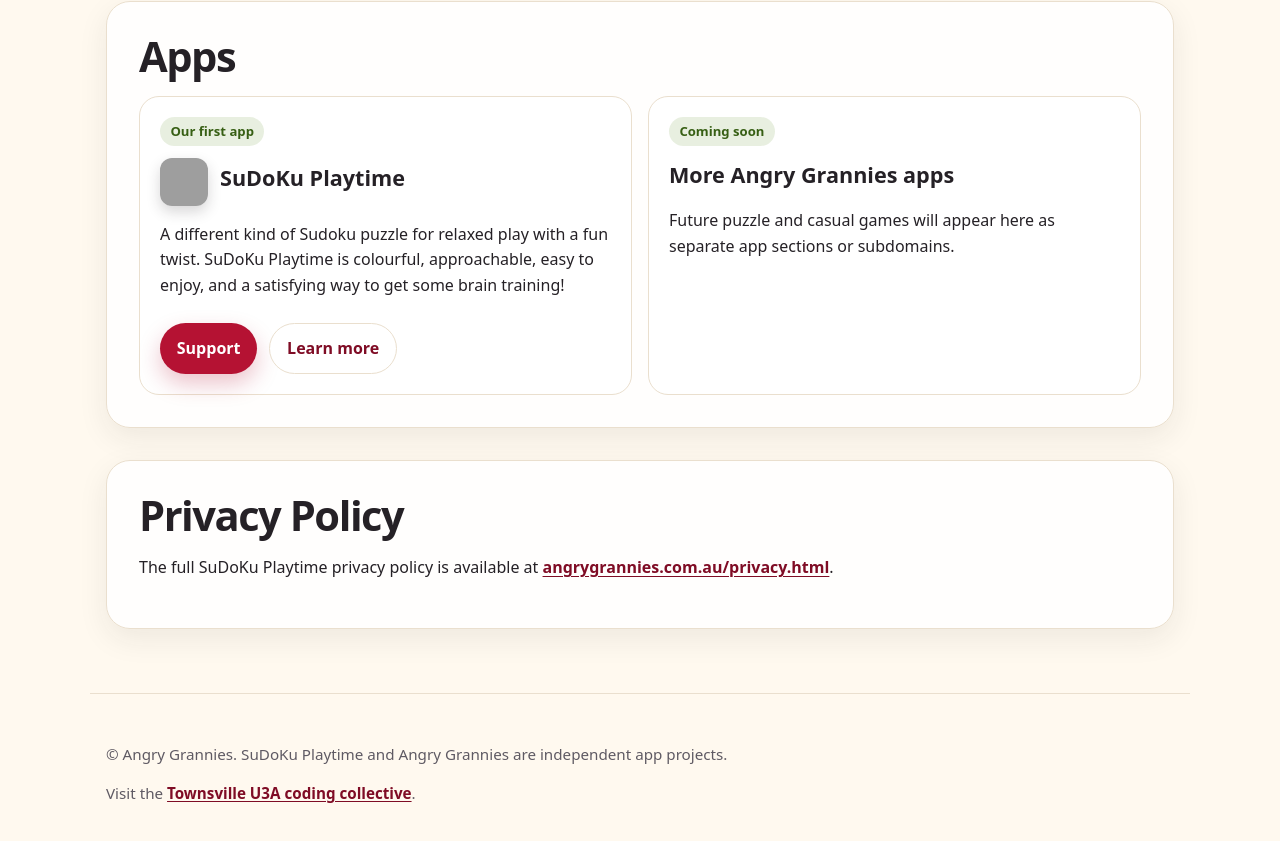
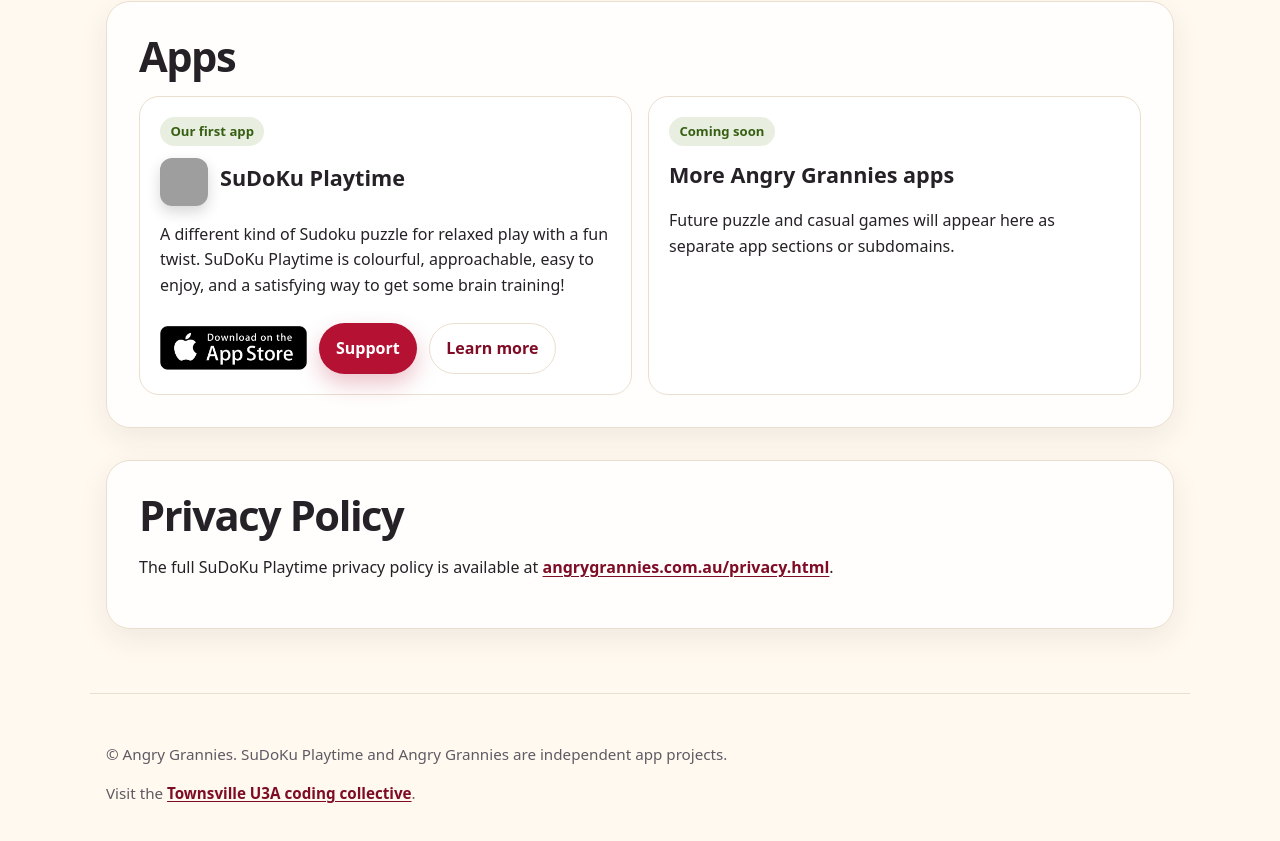
Before and after one commit to brownidj/angry-grannies_website, a website built with Vite: page index.html in a window 1280 px wide. Shown: the part 758-1599 px from the top of the page. Built offline with nearby package versions, Linux system fonts and the light colour scheme; grey boxes are pictures that could not be loaded.

Commit message:
Restore App Store badge link

```diff
--- a/index.html
+++ b/index.html
@@ -60,6 +60,9 @@
           <p>
             A different kind of Sudoku puzzle for relaxed play with a fun twist. SuDoKu Playtime is colourful, approachable, easy to enjoy, and a satisfying way to get some brain training!</p>
           <div class="button-row">
+            <a class="app-store-link" href="https://apps.apple.com/au/app/sudoku-playtime/id6758932298" target="_blank" rel="noopener noreferrer" aria-label="Download SuDoKu Playtime on the App Store">
+              <img class="app-store-badge" src="assets/App_Store.png" alt="Download on the App Store">
+            </a>
             <a class="button" href="support.html">Support</a>
             <a class="button secondary" href="sudoku-playtime.html">Learn more</a>
           </div>
--- a/site.css
+++ b/site.css
@@ -291,6 +291,17 @@ main {
   color: var(--accent);
 }
 
+.app-store-link {
+  display: inline-flex;
+  align-items: center;
+}
+
+.app-store-badge {
+  display: block;
+  height: 44px;
+  width: auto;
+}
+
 .cards {
   display: grid;
   gap: 1rem;
```
Also changed, not shown: assets/App_Store.png (added).
